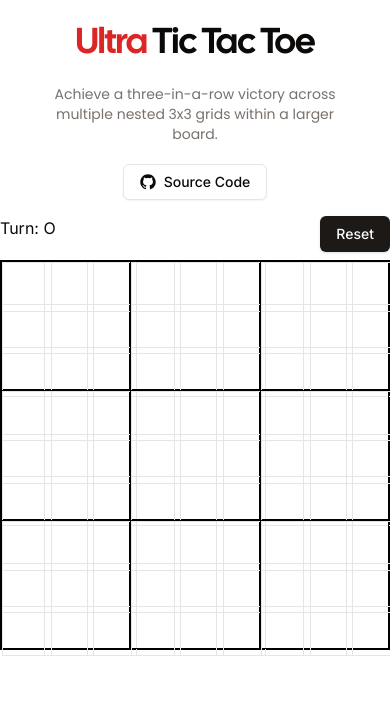
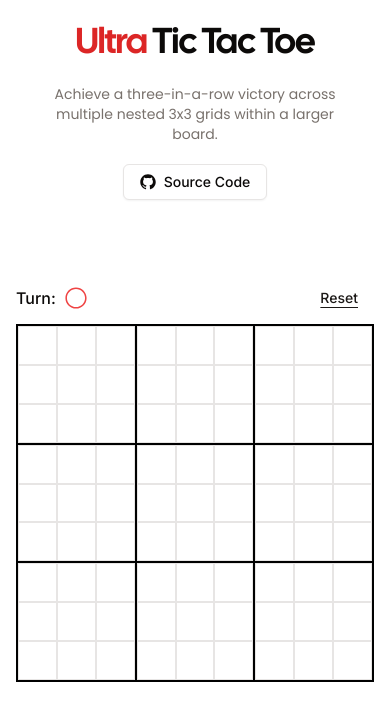
Before and after one commit to Jay-Karia/ultra-tic, a Next.js app: page / in a window 390 px wide. Shown: the top 720 px of the page. Built offline with nearby package versions, Linux system fonts and the light colour scheme.

Commit message:
responsive ui

```diff
--- a/src/app/page.tsx
+++ b/src/app/page.tsx
@@ -20,7 +20,7 @@ const textFont = Poppins({
 
 export default function Home() {
   return (
-    <div className="w-full h-full flex flex-col items-center py-6 space-y-4">
+    <div className="w-full h-full flex flex-col items-center py-6">
       <div className="flex flex-col items-center space-y-5 w-full">
 
         <h2 className={cn("scroll-m-20 text-4xl font-extrabold tracking-tight lg:text-5xl text-center", headingFont.className)}>
--- a/src/components/Actions.tsx
+++ b/src/components/Actions.tsx
@@ -1,5 +1,7 @@
 import { BoardValue, Turn } from "@/types/board"
 import { Button } from "./ui/button"
+import Circle from "./icons/Circle"
+import Cross from "./icons/Cross"
 
 interface Actions {
     turn: Turn,
@@ -11,19 +13,19 @@ interface Actions {
 export default function Actions({ turn, setBoard, setReset, setWinner }: Actions) {
 
     const handleReset = () => {
+        setReset(true)
         setBoard([null, null, null, null, null, null, null, null, null])
-        setReset(true)
         setWinner(null)
     }
 
     return (
         <div className="flex justify-between mb-2">
 
-            <div className="" >
-                Turn: {turn === 1 ? 'X' : 'O'}
+            <div className="flex space-x-2 items-center">
+                <span className="text-md font-medium leading-none">Turn: </span>{turn === 1 ? <Cross size={"small"} /> : <Circle size={"small"} />}
             </div >
 
-            <Button onClick={() => handleReset()}>
+            <Button variant={"link"} onClick={() => handleReset()}>
                 Reset
             </Button>
         </div>
--- a/src/components/Board.tsx
+++ b/src/components/Board.tsx
@@ -2,12 +2,12 @@
 
 import "@/components/components.css"
 
-import { Cross1Icon } from "@radix-ui/react-icons"
-import { CircleIcon } from "@radix-ui/react-icons"
 import { BoardValue, Turn } from "@/types/board"
 import { useEffect, useState } from "react"
 import { cn } from "@/lib/utils"
 import checkWin from "@/lib/checkWin"
+import Circle from "./icons/Circle"
+import Cross from "./icons/Cross"
 
 interface Board {
     value: BoardValue,
@@ -23,8 +23,6 @@ interface Board {
 
 export default function Board({ value, turn, boardIndex, setTurn, setWinner, outerBoard, disable, reset, setReset }: Board) {
 
-    const cross: JSX.Element = <Cross1Icon className="text-red-500 h-6 w-6" />
-    const circle: JSX.Element = <CircleIcon className="text-red-500 h-6 w-6" />
     const empty: JSX.Element = <div className="h-6 w-6"></div>
 
     const [board, setBoard] = useState<BoardValue[]>([null, null, null, null, null, null, null, null, null])
@@ -68,10 +66,10 @@ export default function Board({ value, turn, boardIndex, setTurn, setWinner, out
     }
 
     useEffect(() => {
-      if (reset) {
-          setBoard([null, null, null, null, null, null, null, null, null])
-          setReset(false)
-      }
+        if (reset) {
+            setBoard([null, null, null, null, null, null, null, null, null])
+            setReset(false)
+        }
     })
 
 
@@ -80,18 +78,20 @@ export default function Board({ value, turn, boardIndex, setTurn, setWinner, out
             {value !== null ? (
                 <div className="flex items-center justify-center h-full border border-black">
                     {value === 2 ?
-                        <CircleIcon className="text-red-500 h-20 w-20" /> :
-                        <Cross1Icon className="text-red-500 h-20 w-20" />
+                        <Circle size={"large"} /> :
+                        <Cross size={"large"} />
                     }
                 </div>
             ) : (
                 <>
                     <div className="grid grid-cols-3 grid-rows-3 aspect-square border border-black">
                         {board.map((box, boxIndex) => (
-                            <div key={boxIndex} className={cn("border p-6", {
+                            <div key={boxIndex} className={cn("border sm:p-6 p-2", {
                                 "board-square": !disable,
                             })} onClick={() => handleClick(boxIndex)}>
-                                {box === 2 ? circle : box === 1 ? cross : empty}
+                                {box === 2 ?
+                                    <Circle size={"small"} />
+                                    : box === 1 ? <Cross size={"small"} /> : empty}
                             </div>
                         ))}
                     </div>
--- a/src/components/Game.tsx
+++ b/src/components/Game.tsx
@@ -31,7 +31,7 @@ export default function Game() {
 
     return (
 
-        <div className="flex flex-col">
+        <div className="flex flex-col mx-4 sm:mt-6 mt-20">
 
             <Actions turn={turn} setBoard={setBoard} setReset={setReset} setWinner={setWinner}/>
 
--- a/src/components/components.css
+++ b/src/components/components.css
@@ -1,3 +1,3 @@
 .board-square {
-    @apply p-6 flex items-center hover:bg-slate-100 hover:cursor-pointer;
+    @apply flex items-center hover:bg-slate-100 hover:cursor-pointer;
 }
--- /dev/null
+++ b/src/components/icons/Circle.tsx
@@ -0,0 +1,12 @@
+import { CircleIcon } from "@radix-ui/react-icons";
+import { cn } from "@/lib/utils";
+
+export default function Circle({ size }: { size: 'large' | 'small' }) {
+    return (
+        <>
+            <CircleIcon className={cn("text-red-500 h-6 w-6", {
+                'sm:h-20 sm:w-20 h-12 w-12': size === 'large'
+            })} />
+        </>
+    )
+}
--- /dev/null
+++ b/src/components/icons/Cross.tsx
@@ -0,0 +1,12 @@
+import { Cross1Icon } from "@radix-ui/react-icons";
+import { cn } from "@/lib/utils";
+
+export default function Cross({ size }: { size: 'large' | 'small' }) {
+    return (
+        <>
+            <Cross1Icon className={cn("text-red-500 h-6 w-6", {
+                'sm:h-20 sm:w-20 h-12 w-12': size === 'large'
+            })} />
+        </>
+    )
+}
--- a/src/components/ui/button.tsx
+++ b/src/components/ui/button.tsx
@@ -18,7 +18,7 @@ const buttonVariants = cva(
         secondary:
           "bg-secondary text-secondary-foreground shadow-sm hover:bg-secondary/80",
         ghost: "hover:bg-accent hover:text-accent-foreground",
-        link: "text-primary underline-offset-4 hover:underline",
+        link: "text-primary underline-offset-4 underline",
       },
       size: {
         default: "h-9 px-4 py-2",
--- a/src/components/winner-dialog.tsx
+++ b/src/components/winner-dialog.tsx
@@ -24,10 +24,10 @@ export default function WinnerDialog({ winner }: WinnerDialogProps) {
     return (
         <>
             <Dialog open={open}>
-                <DialogContent className="sm:max-w-md">
+                <DialogContent className="sm:max-w-md flex flex-col items-center">
                     <DialogHeader>
-                        <DialogTitle>Winner</DialogTitle>
-                        <DialogDescription>
+                        <DialogTitle className="text-center">Winner</DialogTitle>
+                        <DialogDescription className="flex flex-col w-full items-center">
                             {winner ? (winner == 2 ?
                                 <CircleIcon className="text-red-500 h-6 w-6" /> :
                                 <Cross1Icon className="text-red-500 h-6 w-6" />
```
